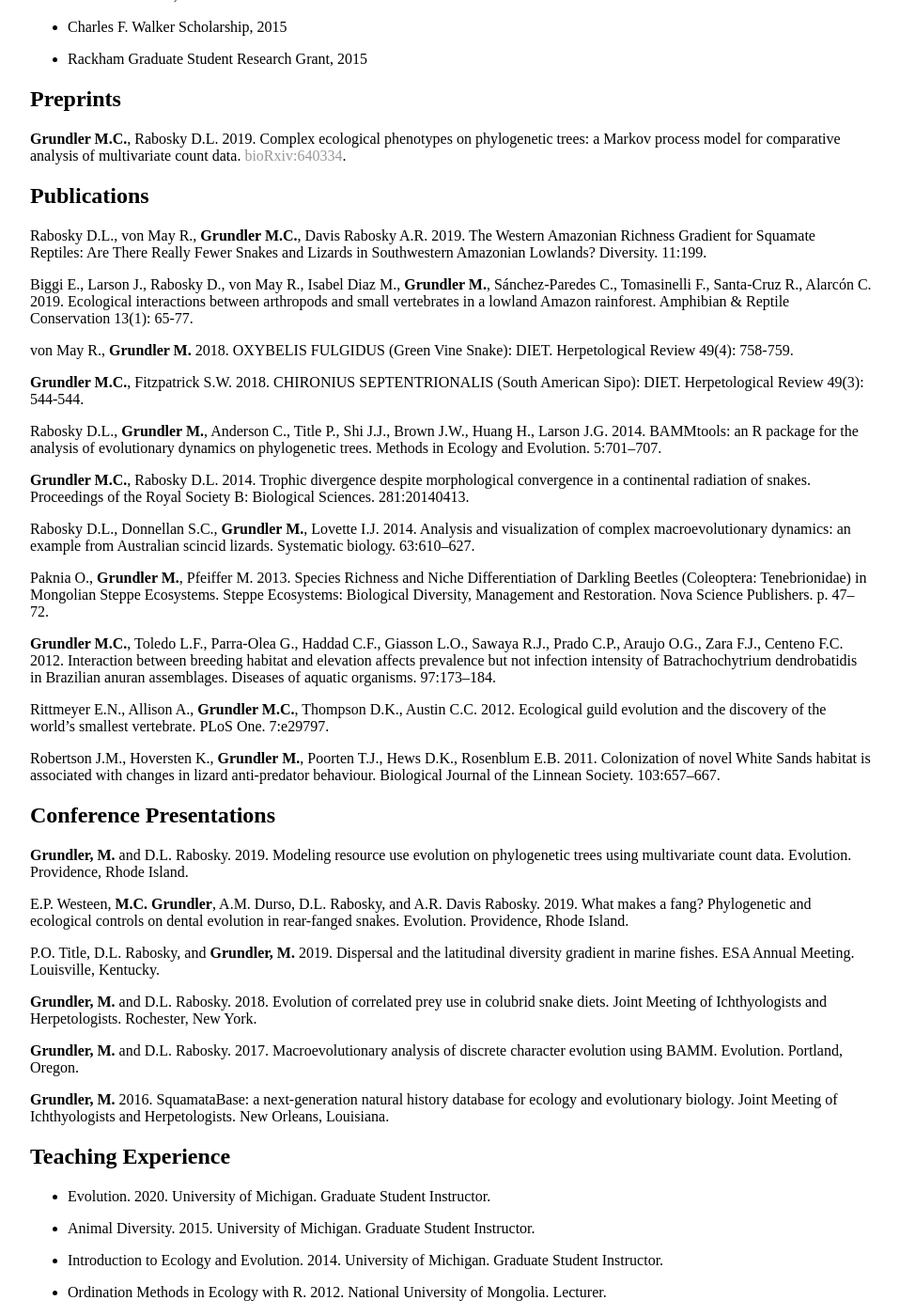
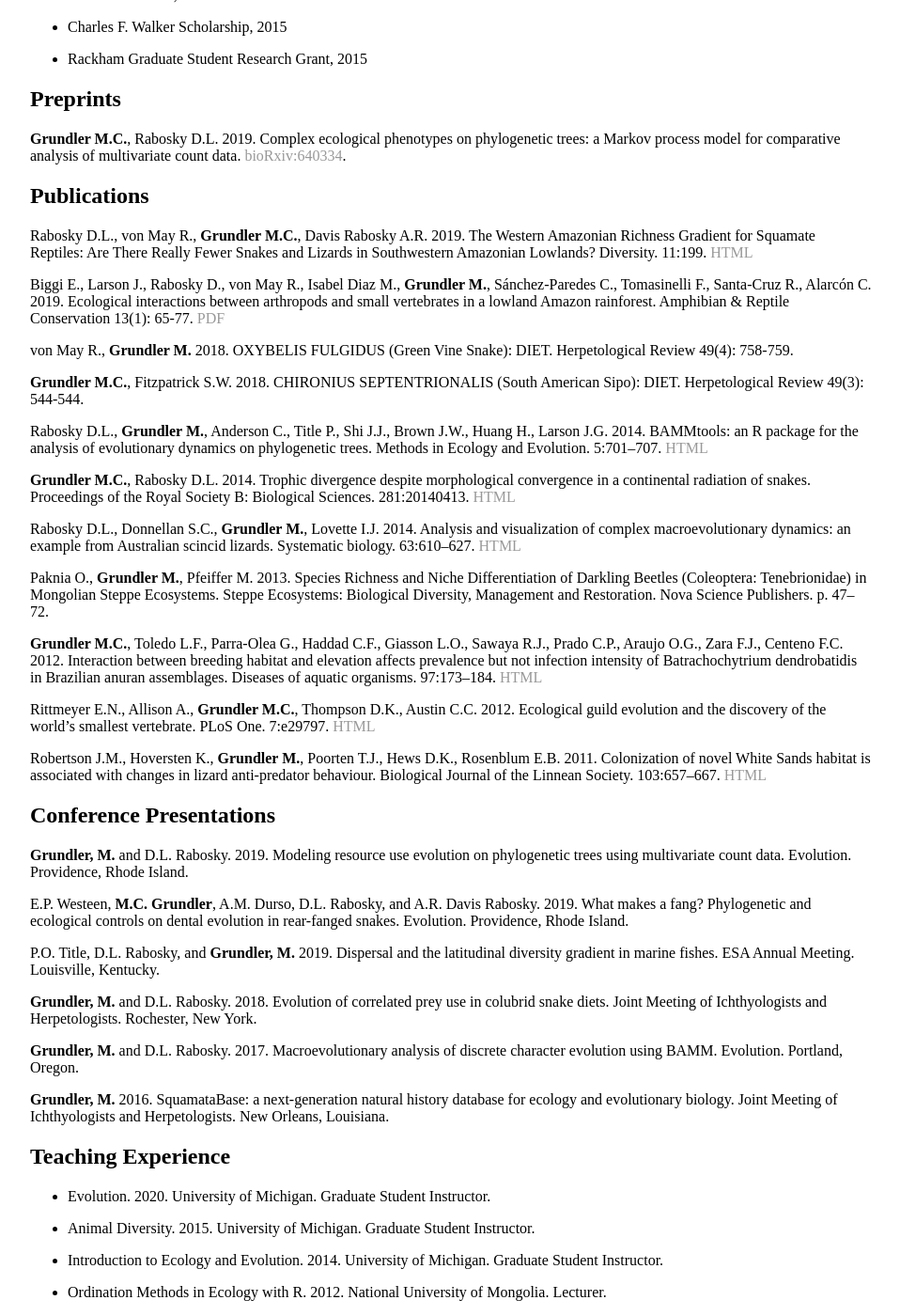
Before and after one commit to blueraleigh/blueraleigh.github.io, a Jekyll site: the page built from cv/index.md, in a window 1280 px wide and 1400 px high, scrolled down 736 px. Shown: the whole window at 94% size, without its empty margins (160-1118 px from the left). Built offline with Jekyll 4.4.1, drawn with Linux system fonts in a browser that asks for light colours.

Commit message:
Update index.md

```diff
--- a/cv/index.md
+++ b/cv/index.md
@@ -51,27 +51,27 @@ Preprints
 
 Publications
 ------------
-Rabosky D.L., von May R., **Grundler M.C.**, Davis Rabosky A.R. 2019. The Western Amazonian Richness Gradient for Squamate Reptiles: Are There Really Fewer Snakes and Lizards in Southwestern Amazonian Lowlands? Diversity. 11:199.
+Rabosky D.L., von May R., **Grundler M.C.**, Davis Rabosky A.R. 2019. The Western Amazonian Richness Gradient for Squamate Reptiles: Are There Really Fewer Snakes and Lizards in Southwestern Amazonian Lowlands? Diversity. 11:199. [HTML](https://doi.org/10.3390/d11100199)
 
-Biggi E., Larson J., Rabosky D., von May R., Isabel Diaz M., **Grundler M.**, Sánchez-Paredes C., Tomasinelli F., Santa-Cruz R., Alarcón C. 2019. Ecological interactions between arthropods and small vertebrates in a lowland Amazon rainforest. Amphibian & Reptile Conservation 13(1): 65-77.
+Biggi E., Larson J., Rabosky D., von May R., Isabel Diaz M., **Grundler M.**, Sánchez-Paredes C., Tomasinelli F., Santa-Cruz R., Alarcón C. 2019. Ecological interactions between arthropods and small vertebrates in a lowland Amazon rainforest. Amphibian & Reptile Conservation 13(1): 65-77. [PDF](http://amphibian-reptile-conservation.org/pdfs/Volume/Vol_13_no_2/ARC_13_2_[General_Section]_304-322_e215.pdf)
 
 von May R., **Grundler M.** 2018. OXYBELIS FULGIDUS (Green Vine Snake): DIET. Herpetological Review 49(4): 758-759.
 
 **Grundler M.C.**, Fitzpatrick S.W. 2018. CHIRONIUS SEPTENTRIONALIS (South American Sipo): DIET. Herpetological Review 49(3): 544-544.
 
-Rabosky D.L., **Grundler M.**, Anderson C., Title P., Shi J.J., Brown J.W., Huang H., Larson J.G. 2014. BAMMtools: an R package for the analysis of evolutionary dynamics on phylogenetic trees. Methods in Ecology and Evolution. 5:701–707.
+Rabosky D.L., **Grundler M.**, Anderson C., Title P., Shi J.J., Brown J.W., Huang H., Larson J.G. 2014. BAMMtools: an R package for the analysis of evolutionary dynamics on phylogenetic trees. Methods in Ecology and Evolution. 5:701–707. [HTML](https://doi.org/10.1111/2041-210X.12199)
 
-**Grundler M.C.**, Rabosky D.L. 2014. Trophic divergence despite morphological convergence in a continental radiation of snakes. Proceedings of the Royal Society B: Biological Sciences. 281:20140413.
+**Grundler M.C.**, Rabosky D.L. 2014. Trophic divergence despite morphological convergence in a continental radiation of snakes. Proceedings of the Royal Society B: Biological Sciences. 281:20140413. [HTML](https://doi.org/10.1098/rspb.2014.0413)
 
-Rabosky D.L., Donnellan S.C., **Grundler M.**, Lovette I.J. 2014. Analysis and visualization of complex macroevolutionary dynamics: an example from Australian scincid lizards. Systematic biology. 63:610–627.
+Rabosky D.L., Donnellan S.C., **Grundler M.**, Lovette I.J. 2014. Analysis and visualization of complex macroevolutionary dynamics: an example from Australian scincid lizards. Systematic biology. 63:610–627. [HTML](https://doi.org/10.1093/sysbio/syu025)
 
 Paknia O., **Grundler M.**, Pfeiffer M. 2013. Species Richness and Niche Differentiation of Darkling Beetles (Coleoptera: Tenebrionidae) in Mongolian Steppe Ecosystems. Steppe Ecosystems: Biological Diversity, Management and Restoration. Nova Science Publishers. p. 47–72.
 
-**Grundler M.C.**, Toledo L.F., Parra-Olea G., Haddad C.F., Giasson L.O., Sawaya R.J., Prado C.P., Araujo O.G., Zara F.J., Centeno F.C. 2012. Interaction between breeding habitat and elevation affects prevalence but not infection intensity of Batrachochytrium dendrobatidis in Brazilian anuran assemblages. Diseases of aquatic organisms. 97:173–184.
+**Grundler M.C.**, Toledo L.F., Parra-Olea G., Haddad C.F., Giasson L.O., Sawaya R.J., Prado C.P., Araujo O.G., Zara F.J., Centeno F.C. 2012. Interaction between breeding habitat and elevation affects prevalence but not infection intensity of Batrachochytrium dendrobatidis in Brazilian anuran assemblages. Diseases of aquatic organisms. 97:173–184. [HTML](https://doi.org/10.3354/dao02413)
 
-Rittmeyer E.N., Allison A., **Grundler M.C.**, Thompson D.K., Austin C.C. 2012. Ecological guild evolution and the discovery of the world’s smallest vertebrate. PLoS One. 7:e29797.
+Rittmeyer E.N., Allison A., **Grundler M.C.**, Thompson D.K., Austin C.C. 2012. Ecological guild evolution and the discovery of the world’s smallest vertebrate. PLoS One. 7:e29797. [HTML](https://doi.org/10.1371/journal.pone.0029797)
 
-Robertson J.M., Hoversten K., **Grundler M.**, Poorten T.J., Hews D.K., Rosenblum E.B. 2011. Colonization of novel White Sands habitat is associated with changes in lizard anti‐predator behaviour. Biological Journal of the Linnean Society. 103:657–667.
+Robertson J.M., Hoversten K., **Grundler M.**, Poorten T.J., Hews D.K., Rosenblum E.B. 2011. Colonization of novel White Sands habitat is associated with changes in lizard anti‐predator behaviour. Biological Journal of the Linnean Society. 103:657–667. [HTML](https://doi.org/10.1111/j.1095-8312.2011.01644.x)
 
 
 Conference Presentations
```
